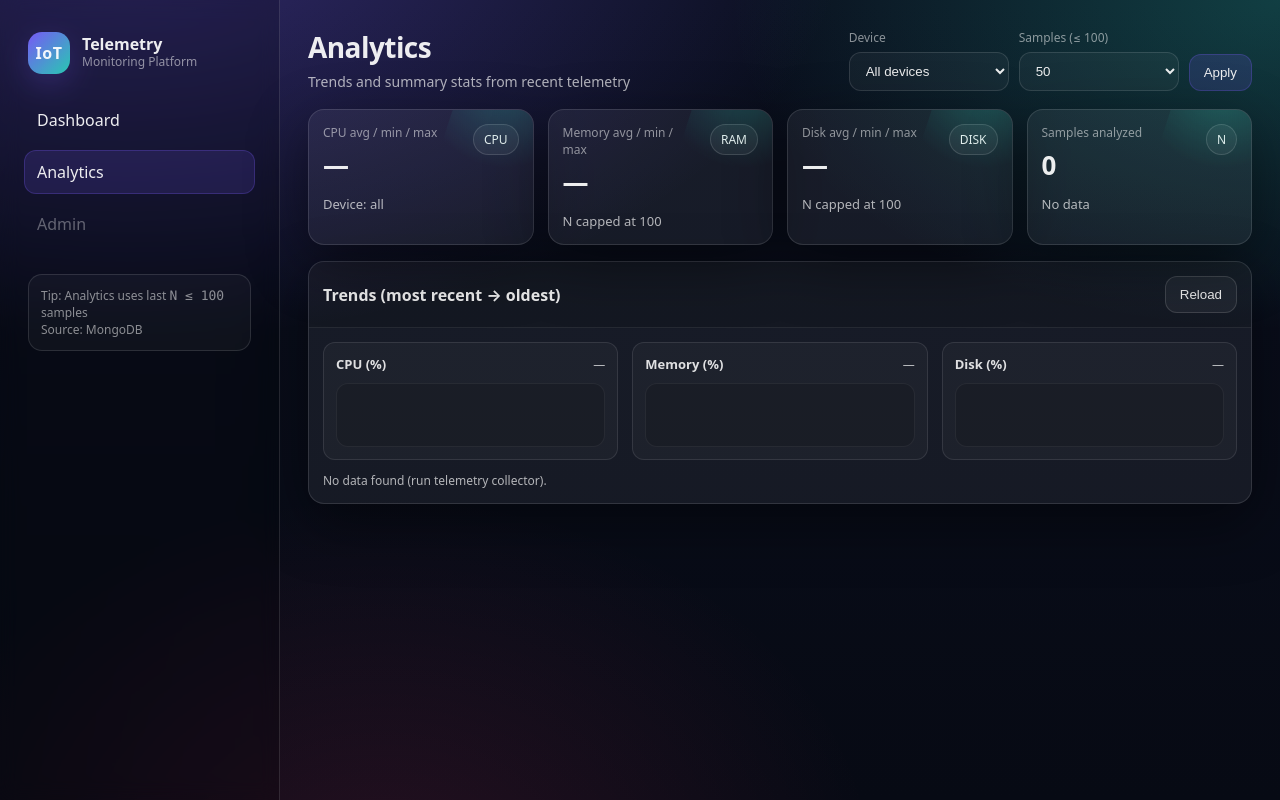
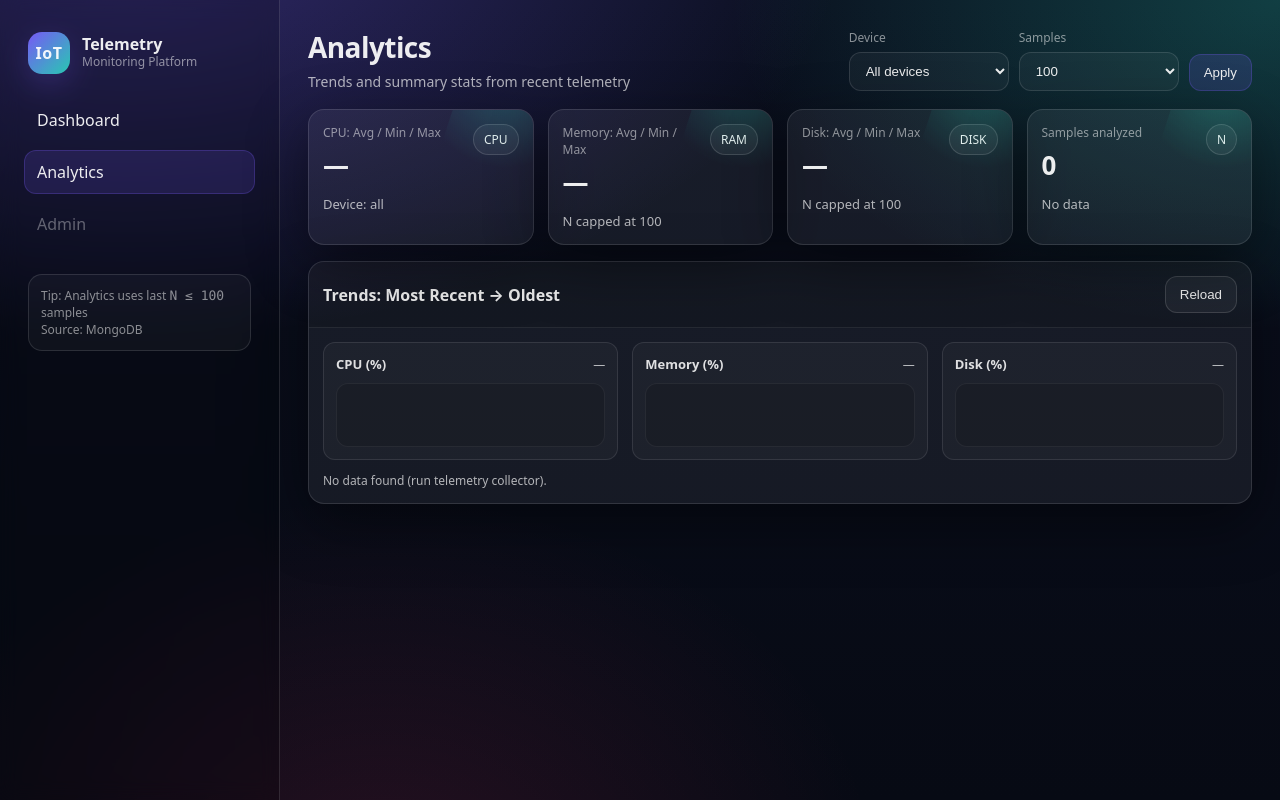
Before and after one commit to faizan-az02/IoT-Telemetry-Monitoring-Platform, a Flask app: page /analytics in a window 1280 px wide. Run offline with Flask 3, Linux system fonts and the light colour scheme; data that the repository does not hold is empty.

Commit message:
fix: UI fixes

```diff
--- a/app.py
+++ b/app.py
@@ -93,7 +93,7 @@ def create_app() -> Flask:
     @app.get("/analytics")
     def analytics():
         device_id = request.args.get("device_id")  # optional filter
-        limit = min(int(request.args.get("limit", "50")), MAX_LIMIT)
+        limit = min(int(request.args.get("limit", "100")), MAX_LIMIT)
 
         # For initial render we just provide devices/selected values;
         # charts/stats are computed client-side via /api/telemetry/recent.
--- a/static/analytics.js
+++ b/static/analytics.js
@@ -8,15 +8,15 @@ function getSelectedDevice() {
 
 function getSelectedLimit() {
   const select = document.querySelector('select[name="limit"]');
-  const val = select && select.value ? Number(select.value) : Number(document.body.dataset.selectedLimit || 50);
-  const capped = Math.max(1, Math.min(100, Number.isFinite(val) ? val : 50));
+  const val = select && select.value ? Number(select.value) : Number(document.body.dataset.selectedLimit || 100);
+  const capped = Math.max(1, Math.min(100, Number.isFinite(val) ? val : 100));
   return String(capped);
 }
 
 async function fetchRecent(deviceId, limit) {
   const params = new URLSearchParams();
   if (deviceId) params.set("device_id", deviceId);
-  params.set("limit", limit || "50");
+  params.set("limit", limit || "100");
   const res = await fetch(`/api/telemetry/recent?${params.toString()}`);
   if (!res.ok) throw new Error(`Failed to load telemetry (${res.status})`);
   const json = await res.json();
--- a/templates/analytics.html
+++ b/templates/analytics.html
@@ -7,7 +7,7 @@
     <link rel="stylesheet" href="{{ url_for('static', filename='styles.css') }}" />
   </head>
 
-  <body data-selected-device="{{ selected_device or '' }}" data-selected-limit="{{ selected_limit or 50 }}">
+  <body data-selected-device="{{ selected_device or '' }}" data-selected-limit="{{ selected_limit or 100 }}">
     <div class="app-shell">
       <aside class="sidebar">
         <div class="brand">
@@ -51,7 +51,7 @@
             </label>
 
             <label class="field">
-              <span class="field-label">Samples (≤ 100)</span>
+              <span class="field-label">Samples</span>
               <select name="limit" class="select">
                 {% for n in [10, 25, 50, 75, 100] %}
                   <option value="{{ n }}" {% if (selected_limit or 50) == n %}selected{% endif %}>{{ n }}</option>
@@ -67,7 +67,7 @@
           <div class="card">
             <div class="card-head">
               <div>
-                <div class="card-kicker">CPU avg / min / max</div>
+                <div class="card-kicker">CPU: Avg / Min / Max</div>
                 <div class="card-value" id="cpuStat">—</div>
               </div>
               <div class="badge">CPU</div>
@@ -78,7 +78,7 @@
           <div class="card">
             <div class="card-head">
               <div>
-                <div class="card-kicker">Memory avg / min / max</div>
+                <div class="card-kicker">Memory: Avg / Min / Max</div>
                 <div class="card-value" id="memStat">—</div>
               </div>
               <div class="badge">RAM</div>
@@ -89,7 +89,7 @@
           <div class="card">
             <div class="card-head">
               <div>
-                <div class="card-kicker">Disk avg / min / max</div>
+                <div class="card-kicker">Disk: Avg / Min / Max</div>
                 <div class="card-value" id="diskStat">—</div>
               </div>
               <div class="badge">DISK</div>
@@ -111,7 +111,7 @@
 
         <section class="panel">
           <div class="panel-head">
-            <h2 class="panel-title">Trends (most recent → oldest)</h2>
+            <h2 class="panel-title">Trends: Most Recent → Oldest</h2>
             <div class="panel-actions">
               <button class="btn ghost" type="button" id="reloadBtn">Reload</button>
             </div>
```
